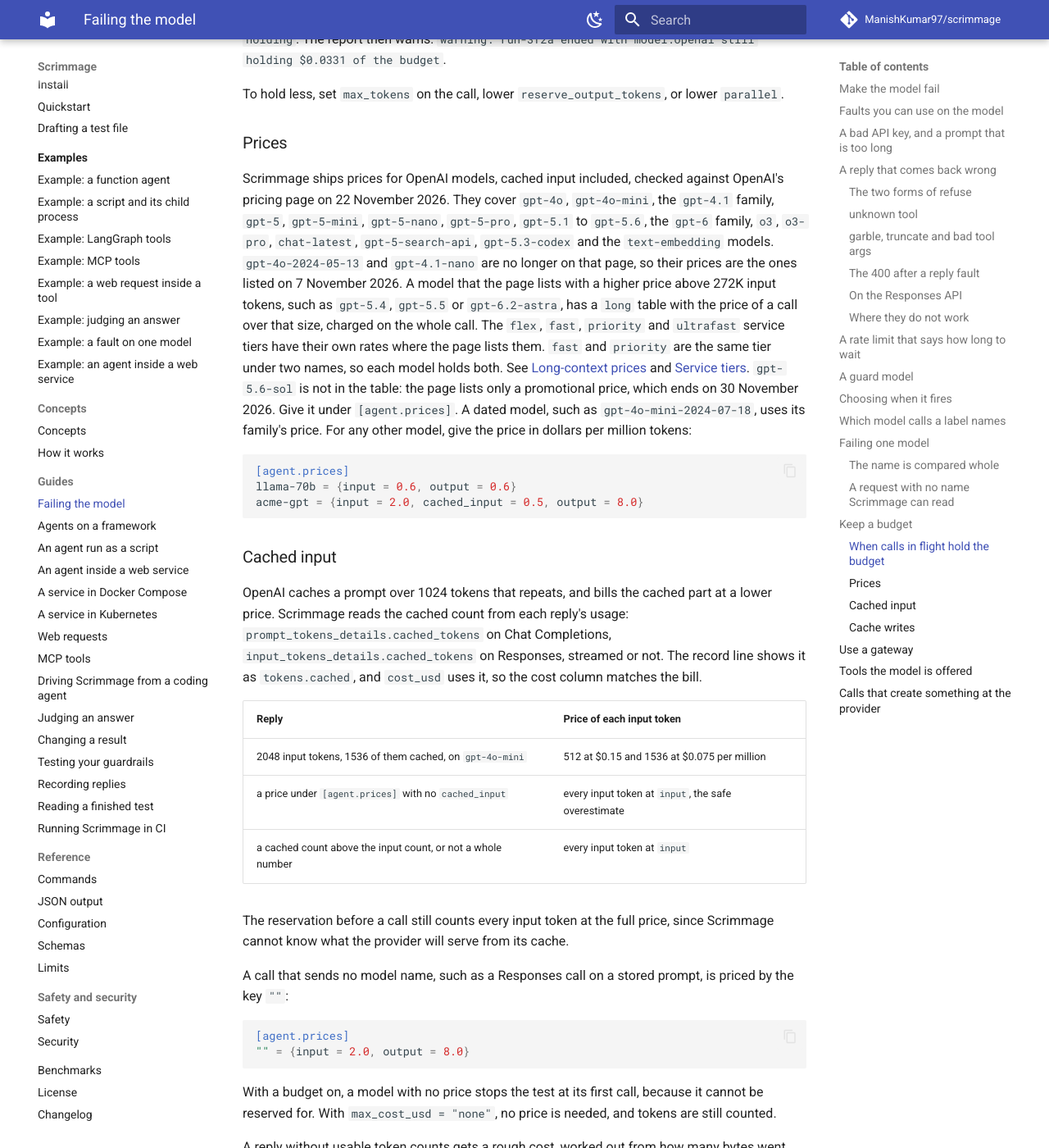
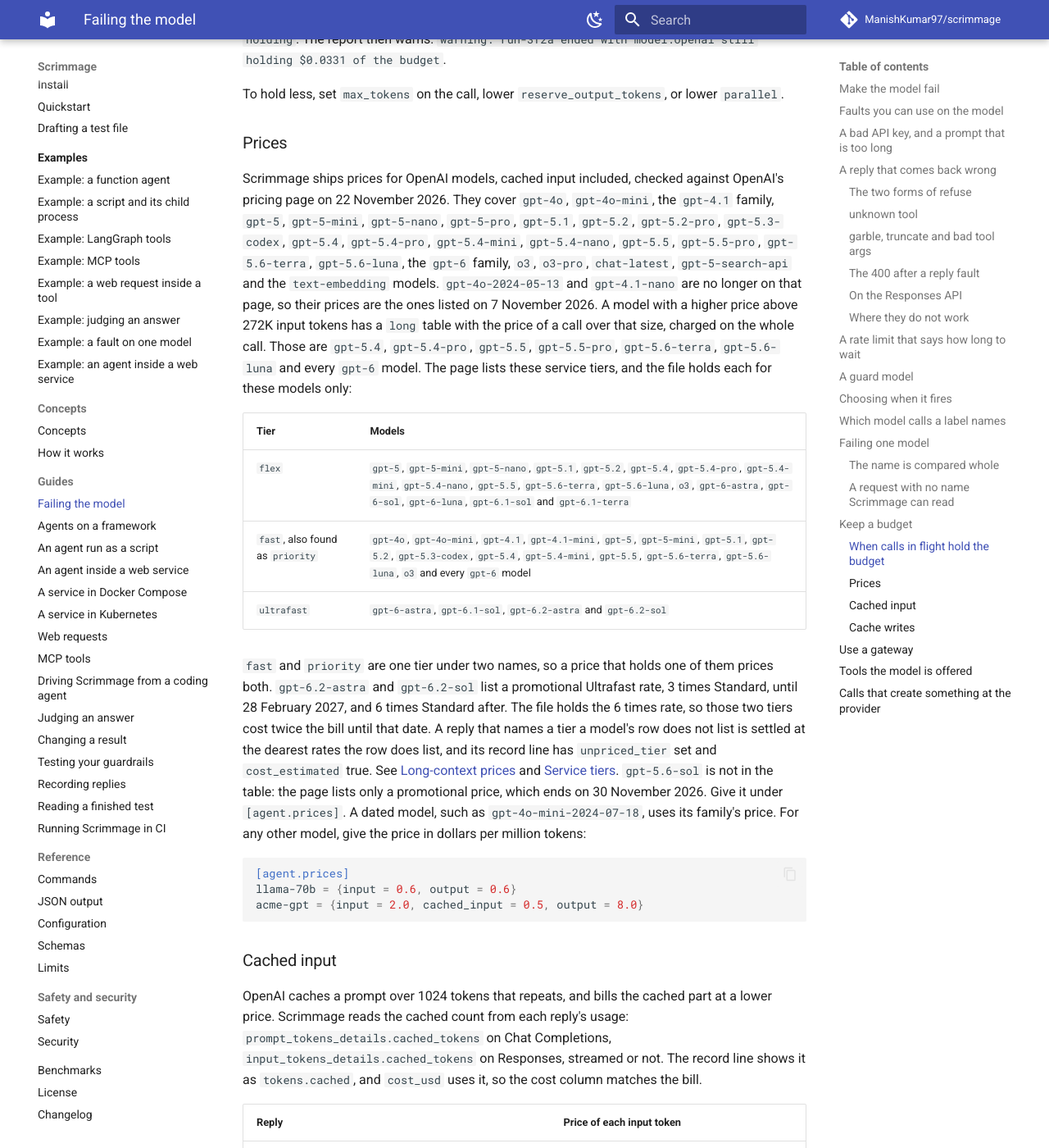
Before and after one commit to ManishKumar97/scrimmage, an MkDocs documentation site: the page built from docs/model-faults.md, in a window 1280 px wide and 1400 px high, scrolled down 16309 px. Shown: the whole window at 82% size. Built offline with MkDocs 1.6.1 and Material for MkDocs 9.7.7, drawn with Linux system fonts in a browser that asks for light colours; comment, search, counter and statistics services are not loaded.

Commit message:
docs(prices): disclose regional uplift, tier alias and tier lists
Names which models have which tiers, says a regional or FedRAMP
endpoint needs its own rates, and shows an example that does not
replace a shipped row.

```diff
--- a/docs/model-faults.md
+++ b/docs/model-faults.md
@@ -519,11 +519,22 @@ To hold less, set `max_tokens` on the call, lower `reserve_output_tokens`, or lo
 ### Prices
 
 Scrimmage ships prices for OpenAI models, cached input included, checked against OpenAI's pricing page on 22 November 2026.
-They cover `gpt-4o`, `gpt-4o-mini`, the `gpt-4.1` family, `gpt-5`, `gpt-5-mini`, `gpt-5-nano`, `gpt-5-pro`, `gpt-5.1` to `gpt-5.6`, the `gpt-6` family, `o3`, `o3-pro`, `chat-latest`, `gpt-5-search-api`, `gpt-5.3-codex` and the `text-embedding` models.
+They cover `gpt-4o`, `gpt-4o-mini`, the `gpt-4.1` family, `gpt-5`, `gpt-5-mini`, `gpt-5-nano`, `gpt-5-pro`, `gpt-5.1`, `gpt-5.2`, `gpt-5.2-pro`, `gpt-5.3-codex`, `gpt-5.4`, `gpt-5.4-pro`, `gpt-5.4-mini`, `gpt-5.4-nano`, `gpt-5.5`, `gpt-5.5-pro`, `gpt-5.6-terra`, `gpt-5.6-luna`, the `gpt-6` family, `o3`, `o3-pro`, `chat-latest`, `gpt-5-search-api` and the `text-embedding` models.
 `gpt-4o-2024-05-13` and `gpt-4.1-nano` are no longer on that page, so their prices are the ones listed on 7 November 2026.
-A model that the page lists with a higher price above 272K input tokens, such as `gpt-5.4`, `gpt-5.5` or `gpt-6.2-astra`, has a `long` table with the price of a call over that size, charged on the whole call.
-The `flex`, `fast`, `priority` and `ultrafast` service tiers have their own rates where the page lists them.
-`fast` and `priority` are the same tier under two names, so each model holds both.
+A model with a higher price above 272K input tokens has a `long` table with the price of a call over that size, charged on the whole call.
+Those are `gpt-5.4`, `gpt-5.4-pro`, `gpt-5.5`, `gpt-5.5-pro`, `gpt-5.6-terra`, `gpt-5.6-luna` and every `gpt-6` model.
+The page lists these service tiers, and the file holds each for these models only:
+
+| Tier | Models |
+|---|---|
+| `flex` | `gpt-5`, `gpt-5-mini`, `gpt-5-nano`, `gpt-5.1`, `gpt-5.2`, `gpt-5.4`, `gpt-5.4-pro`, `gpt-5.4-mini`, `gpt-5.4-nano`, `gpt-5.5`, `gpt-5.6-terra`, `gpt-5.6-luna`, `o3`, `gpt-6-astra`, `gpt-6-sol`, `gpt-6-luna`, `gpt-6.1-sol` and `gpt-6.1-terra` |
+| `fast`, also found as `priority` | `gpt-4o`, `gpt-4o-mini`, `gpt-4.1`, `gpt-4.1-mini`, `gpt-5`, `gpt-5-mini`, `gpt-5.1`, `gpt-5.2`, `gpt-5.3-codex`, `gpt-5.4`, `gpt-5.4-mini`, `gpt-5.5`, `gpt-5.6-terra`, `gpt-5.6-luna`, `o3` and every `gpt-6` model |
+| `ultrafast` | `gpt-6-astra`, `gpt-6.1-sol`, `gpt-6.2-astra` and `gpt-6.2-sol` |
+
+`fast` and `priority` are one tier under two names, so a price that holds one of them prices both.
+`gpt-6.2-astra` and `gpt-6.2-sol` list a promotional Ultrafast rate, 3 times Standard, until 28 February 2027, and 6 times Standard after.
+The file holds the 6 times rate, so those two tiers cost twice the bill until that date.
+A reply that names a tier a model's row does not list is settled at the dearest rates the row does list, and its record line has `unpriced_tier` set and `cost_estimated` true.
 See [Long-context prices](configuration.md#long-context-prices) and [Service tiers](configuration.md#service-tiers).
 `gpt-5.6-sol` is not in the table: the page lists only a promotional price, which ends on 30 November 2026.
 Give it under `[agent.prices]`.
```
Also changed, not shown: docs/configuration.md (+9 -2 lines), docs/limits.md (+2 -0 lines), 1 other file.
